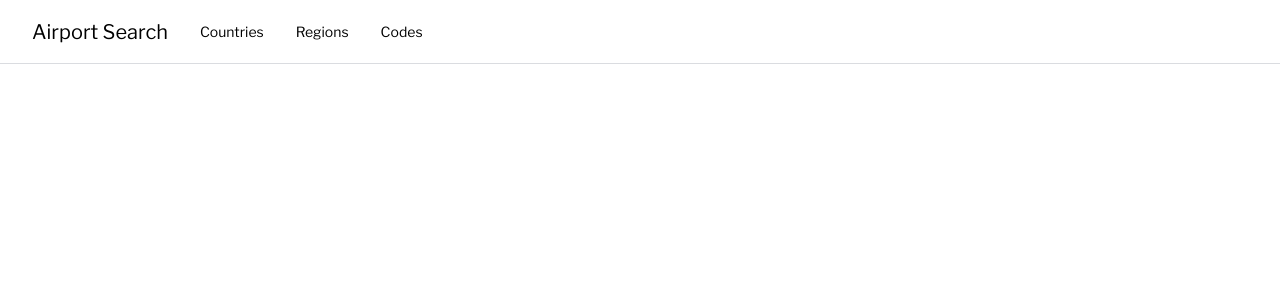
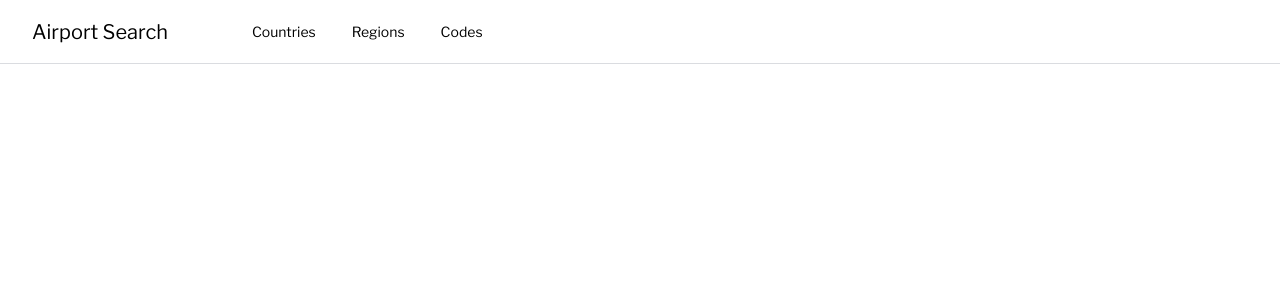
Before and after one commit to sthagen/airport-search, a Vue app: page / in a window 1280 px wide. Shown: the top 300 px of the page. Built offline with nearby package versions, Linux system fonts and the light colour scheme.

Commit message:
Changed html element for site navigation

```diff
--- a/src/components/site_nav.vue
+++ b/src/components/site_nav.vue
@@ -3,11 +3,13 @@
     <div class="fixed top-0 left-0 w-full h-16 bg-white">
       <div class="flex flex-nowrap h-full px-8 mx-auto border-b border-solid border-brand-gray-1">
         <a href="/" class="flex items-center h-full text-xl">{{ site }}</a>
-        <ul class="flex items-center h-full">
-          <li v-for="section in sections" :key="section.url" class="flex items-center h-full ml-8">
-            <a :href="section.url">{{ section.name }}</a>
-          </li>
-        </ul>
+        <nav class="h-full ml-12">
+          <ul class="flex h-full p-0 m-0 list-none">
+            <li v-for="section in sections" :key="section.url" class="h-full ml-9">
+              <a :href="section.url" class="flex items-center h-full py-2.5">{{ section.name }}</a>
+            </li>
+          </ul>
+        </nav>
       </div>
     </div>
   </header>
```
